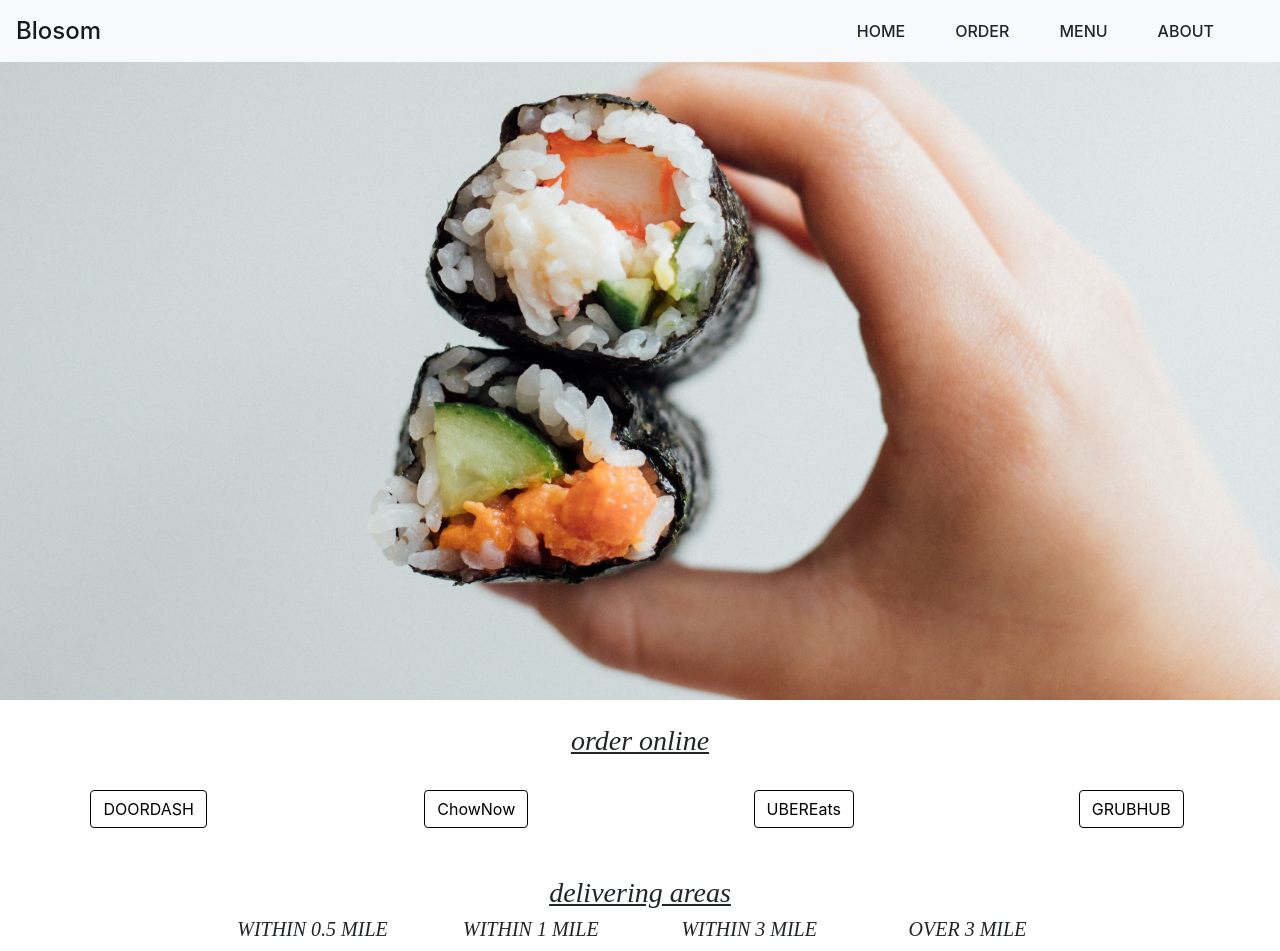
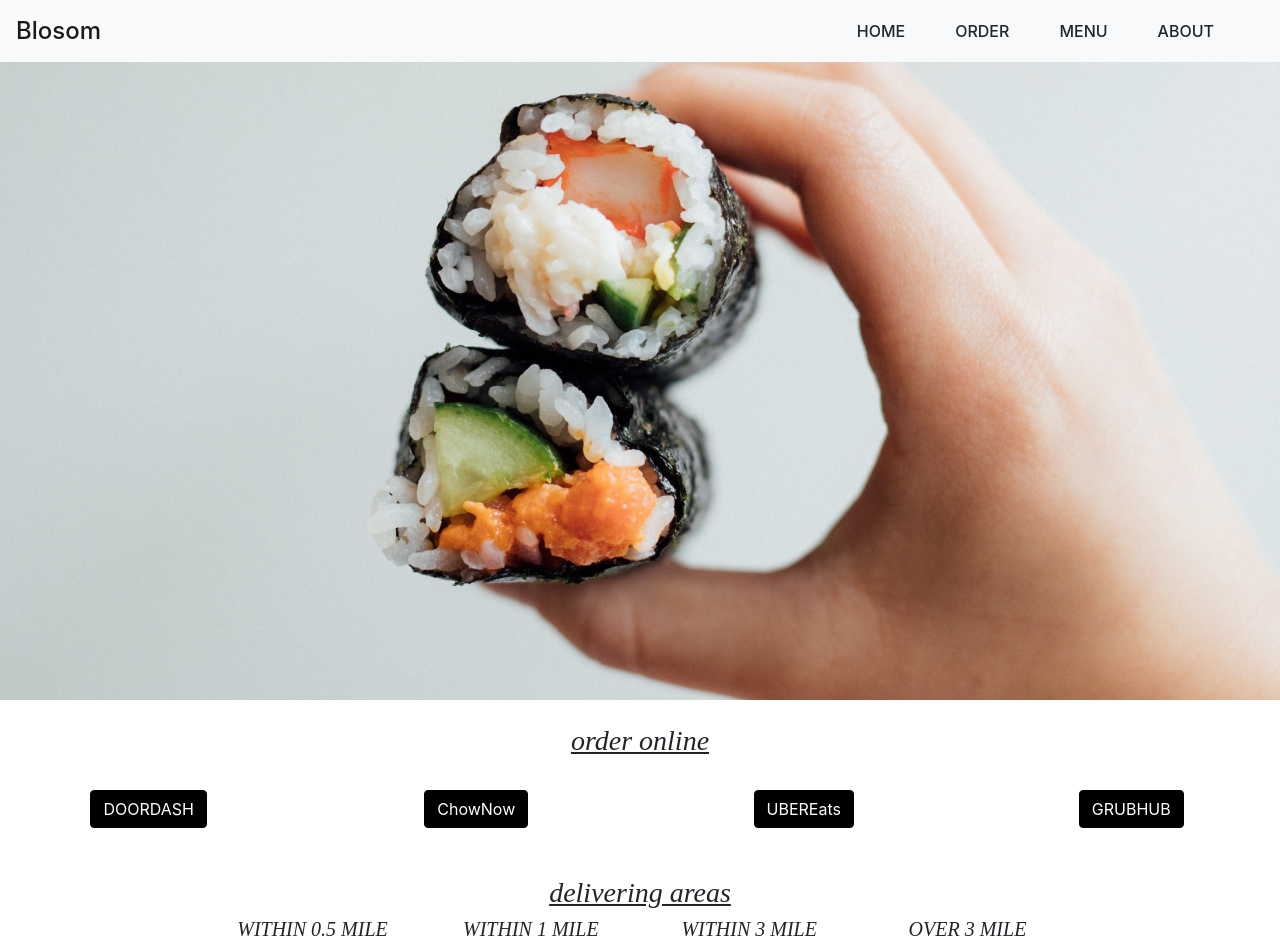
Before and after one commit to aBurmeseDev/Blosom, a React (Create React App) app: page / in a window 1280 px wide. Shown: the top 951 px of the page. Built offline with nearby package versions, Linux system fonts and the light colour scheme; a web font is replaced by a local one.

Commit message:
edit order button css

```diff
--- a/src/App.css
+++ b/src/App.css
@@ -141,13 +141,17 @@ h5 {
 
 /* bootstrap edits */
 .btn-outline-info {
-  color: #000 !important;
+  /* color: #000 !important; */
+  color: #fff !important;
+  background-color: #000 !important;
   border-color: #000 !important;
-  transition: all 0.5s ease-in-out;
+  transition: all 0.7s ease-in-out;
 }
 .btn-outline-info:hover {
-  color: #fff !important;
-  background-color: #000 !important;
+  /* color: #fff !important;
+  background-color: #000 !important; */
+  color: #000 !important;
+  background-color: #fff !important;
 }
 /* icons */
 .fab {
```
